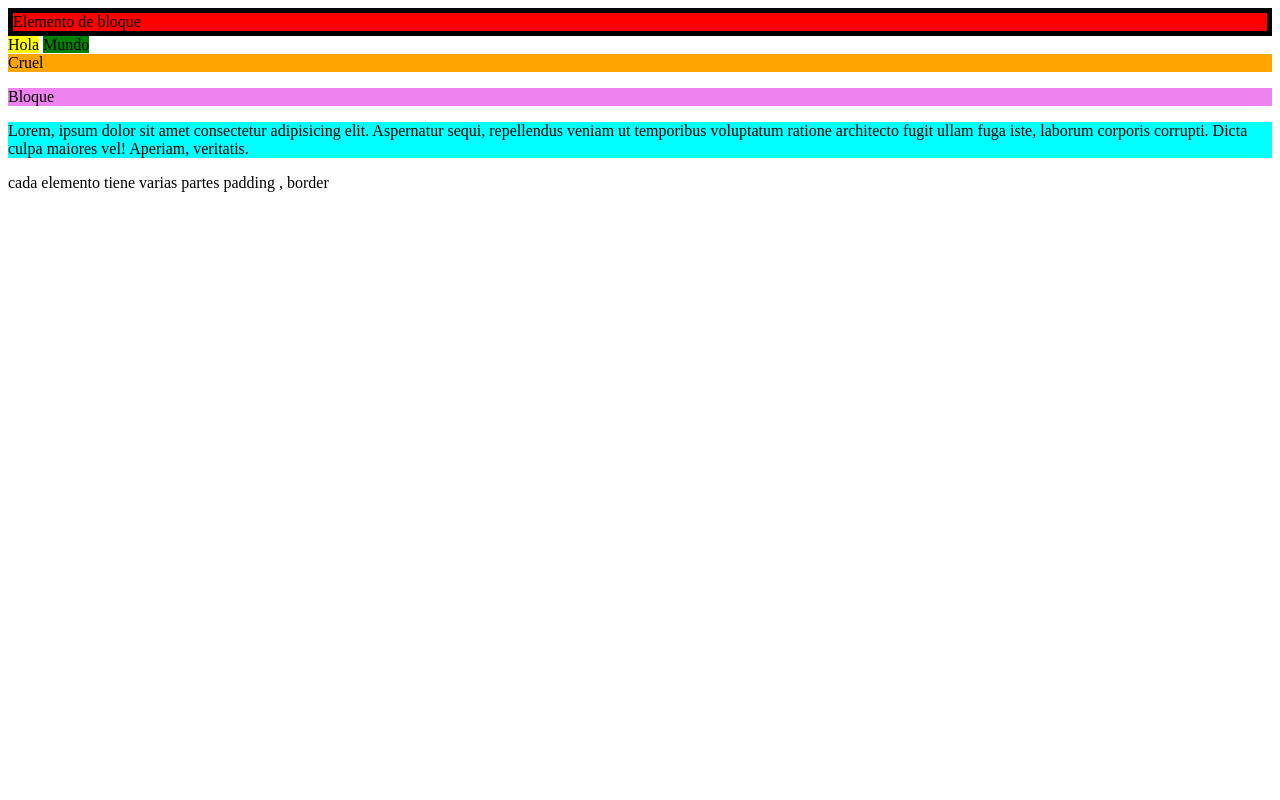
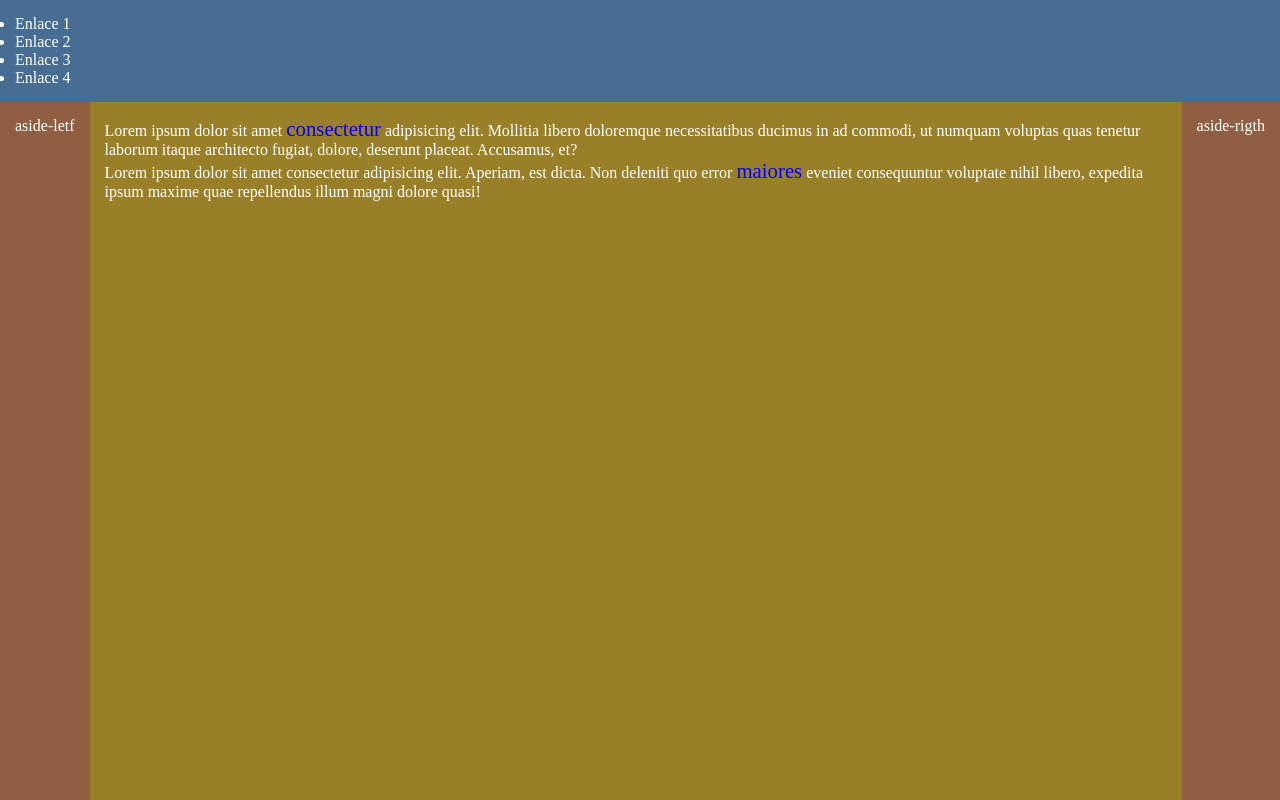
Before and after one commit to CamilaRosas15/Practica-de-tec-web, a plain HTML site: page index.html in a window 1280 px wide. Drawn offline with Linux system fonts and the light colour scheme.

Commit message:
Clase de css

```diff
--- a/index.html
+++ b/index.html
@@ -3,10 +3,36 @@
 <head>
     <meta charset="UTF-8">
     <meta name="viewport" content="width=device-width, initial-scale=1.0">
+    <link rel="stylesheet" href="style.css">
     <title>Document</title>
 </head>
 <body>
-    <!--<h1>Titulo de mi pagina</h1>
+    <div id="header">
+    <!--<header>Esto es un header</header>-->
+        <div id="nav">
+            <!--<nav style="color: rebeccapurple">prueba</nav>-->
+            <ul>
+                <li>Enlace 1</li>
+                <li>Enlace 2</li>
+                <li>Enlace 3</li>
+                <li>Enlace 4</li>
+            </ul>
+        </div>
+    </div>
+    <div id="aside-left">aside-letf</div>
+        <div id="main">
+            <div id="article">
+                <div id="secction-1">Lorem ipsum dolor sit amet <spam class="keyword">consectetur</spam> adipisicing elit. Mollitia libero doloremque necessitatibus ducimus in ad commodi, ut numquam voluptas quas tenetur laborum itaque architecto fugiat, dolore, deserunt placeat. Accusamus, et?</div>
+                <div id="secction-2">Lorem ipsum dolor sit amet consectetur adipisicing elit. Aperiam, est dicta. Non deleniti quo error  <spam class="keyword">maiores</spam> eveniet consequuntur voluptate nihil libero, expedita ipsum maxime quae repellendus illum magni dolore quasi!</div>
+            </div>
+        </div>
+    <div id="aside-rigth">aside-rigth</div>
+
+    <!--
+    <div style="background-color: rebeccapurple; border: 5px solid green; padding: 8px;">HOLA</div>
+    <span style="background-color: rebeccapurple;">MUNDO</span>
+    <p style="color: blue;">Lorem ipsum dolor sit amet <spam style="color: aquamarine;">consectetur</spam> adipisicing elit. Itaque quibusdam, voluptatibus beatae non cumque debitis explicabo in dolorum atque accusantium exercitationem illo blanditiis inventore modi quam animi saepe, recusandae dolore.</p>
+    <h1>Titulo de mi pagina</h1>
     <p>Primera clase de html</p>
     <p>
         <div>Lorem ipsum dolor, sit amet consectetur adipisicing elit. Doloribus, voluptatibus laborum culpa, quos voluptate soluta magni dolorem enim maiores veniam asperiores nesciunt distinctio tenetur et quas officia temporibus harum libero?</div>
@@ -18,7 +44,7 @@
     <div>Elemento que ocupa todo</div>
     <spam>Elemento que ocupa solo su espacio adecuado</spam>
     <p>Igual ocupa todo el espacio</p>
--->
+
     <div style = "background-color: red;border : 5px solid black">
         Elemento de bloque
     </div>
@@ -26,6 +52,6 @@
     <div style = "background-color: orange">Cruel</div>
     <p style = "background-color: violet;">Bloque</p>
     <p style = "background-color: aqua;">Lorem, ipsum dolor sit amet consectetur adipisicing elit. Aspernatur sequi, repellendus veniam ut temporibus voluptatum ratione architecto fugit ullam fuga iste, laborum corporis corrupti. Dicta culpa maiores vel! Aperiam, veritatis.</p>
-    <p>cada elemento tiene varias partes padding , border</p>
+    <p>cada elemento tiene varias partes padding , border</p>-->
 </body>
 </html>
--- /dev/null
+++ b/style.css
@@ -0,0 +1,49 @@
+*{
+    margin: 0;
+    padding: 0;
+    border: 0;
+    box-sizing: border-box;
+}
+html{
+    height: 100%;
+}
+body {
+    height: 100%;
+    display: grid;
+    grid-template: auto 1fr auto / auto 1fr auto;
+}
+#header{
+    padding: 15px;
+    background-color: rgba(71,109,147,1);
+    color: white;
+    grid-column: 1/4;
+}
+#aside-left{
+    grid-column: 1 / 2;
+    padding: 15px;
+    background-color: rgba(144,94,65, 1);
+    color: white;
+}
+#aside-rigth{
+    grid-column: 3 / 4;
+    padding: 15px;
+    background-color: rgba(144,94,65, 1);
+    color: white;
+}
+#main{
+    grid-column: 2 / 3;
+    padding: 15px;
+    background-color: rgba(153,127,40, 1);
+    color: white;
+}
+#footer{
+    grid-column: 1 / 4;
+    padding: 15px;
+    background-color: rgba(71,109,147,1);
+    color: white;
+}
+.keyword{
+    font-size: 1.3em;
+    color: blue;
+    /* border: 5px dashed green; */
+}
```
